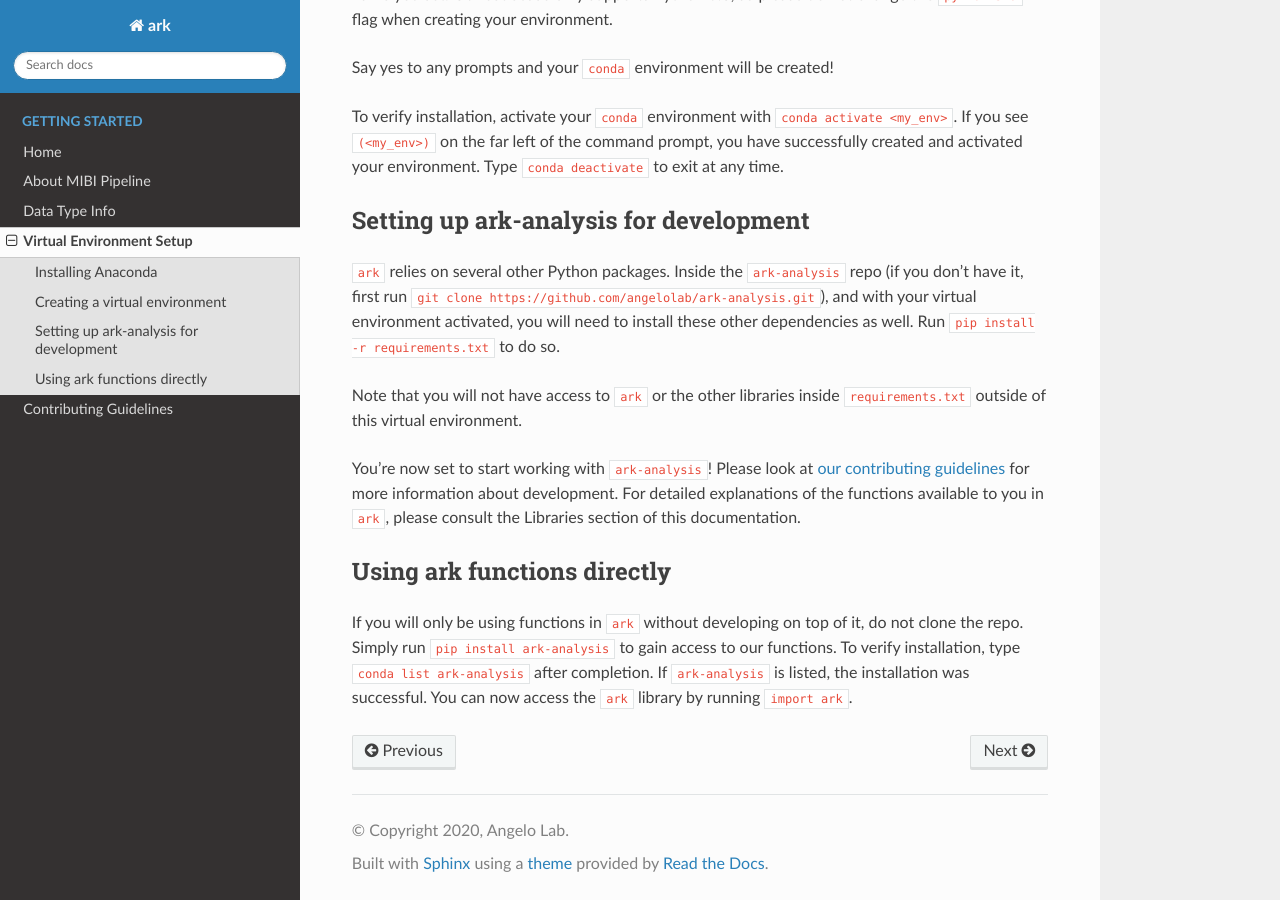
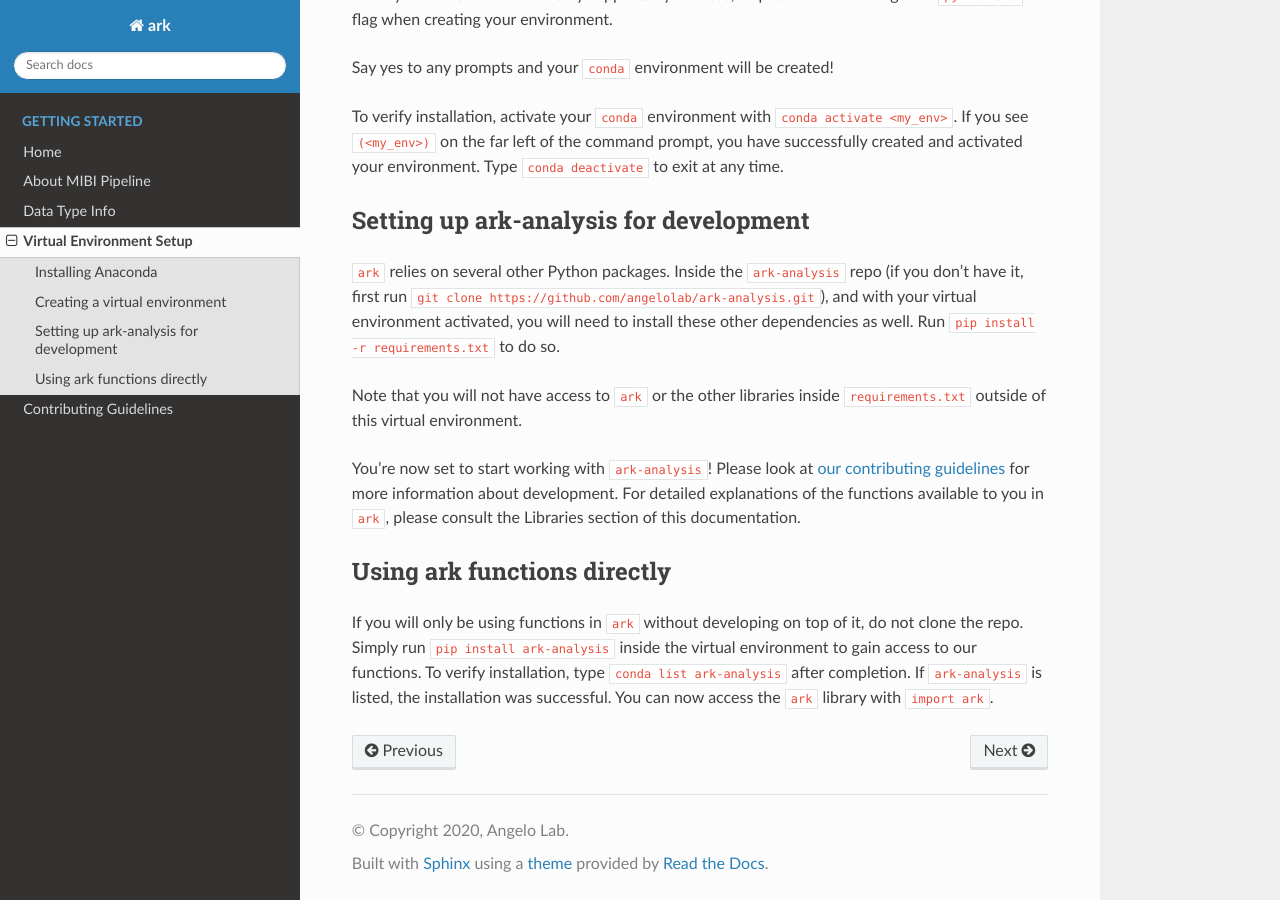
Before and after one commit to angelolab/ark-analysis, a Sphinx documentation site: the page built from docs/_rtd/virtualenv.md, in a window 1280 px wide and 900 px high, scrolled down 629 px. Built offline with Sphinx 7.4.7 and the Read the Docs theme 2.0.0, drawn with Linux system fonts in a browser that asks for light colours; pages that are not in the unit, such as notebooks, are missing from menus.

Commit message:
Fix a relative link and clarify some things

```diff
--- a/docs/_rtd/virtualenv.md
+++ b/docs/_rtd/virtualenv.md
@@ -26,8 +26,8 @@
 
 Note that you will not have access to `ark` or the other libraries inside `requirements.txt` outside of this virtual environment.
 
-You're now set to start working with `ark-analysis`! Please look at [our contributing guidelines](contributing.md) for more information about development. For detailed explanations of the functions available to you in `ark`, please consult the Libraries section of this documentation.
+You're now set to start working with `ark-analysis`! Please look at [our contributing guidelines](contributing.html) for more information about development. For detailed explanations of the functions available to you in `ark`, please consult the Libraries section of this documentation.
 
 ### Using ark functions directly
 
-If you will only be using functions in `ark` without developing on top of it, do not clone the repo. Simply run `pip install ark-analysis` to gain access to our functions. To verify installation, type `conda list ark-analysis` after completion. If `ark-analysis` is listed, the installation was successful. You can now access the `ark` library by running `import ark`.
+If you will only be using functions in `ark` without developing on top of it, do not clone the repo. Simply run `pip install ark-analysis` inside the virtual environment to gain access to our functions. To verify installation, type `conda list ark-analysis` after completion. If `ark-analysis` is listed, the installation was successful. You can now access the `ark` library with `import ark`.
```
